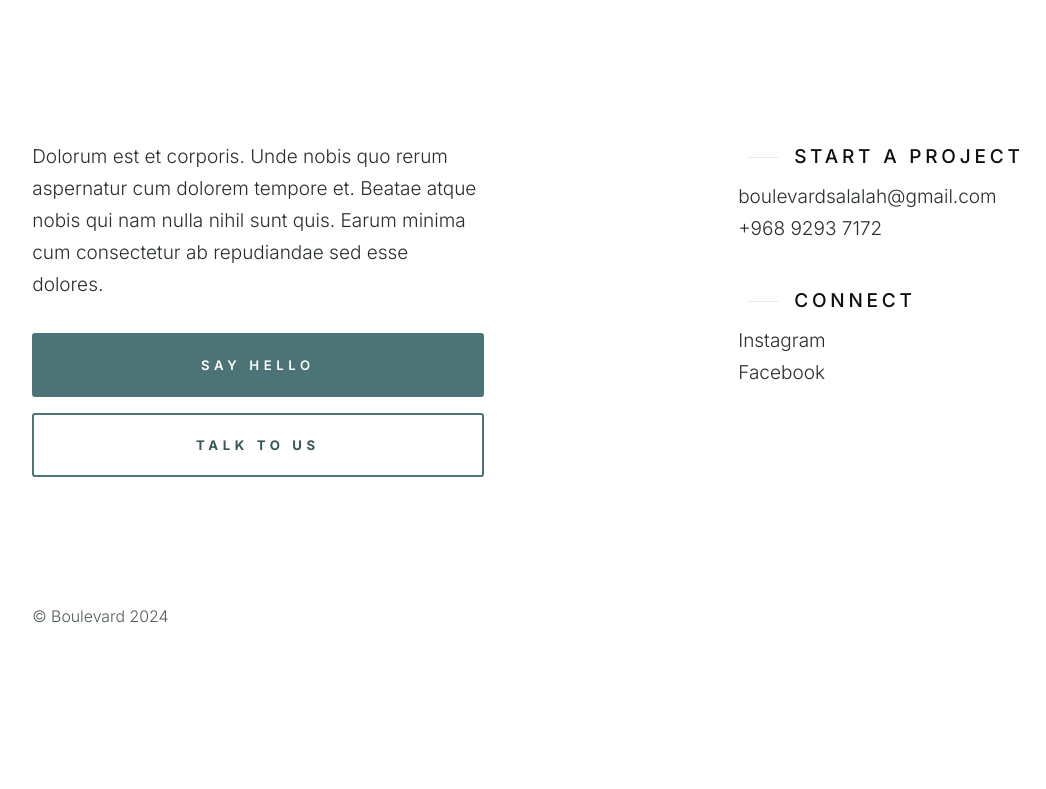
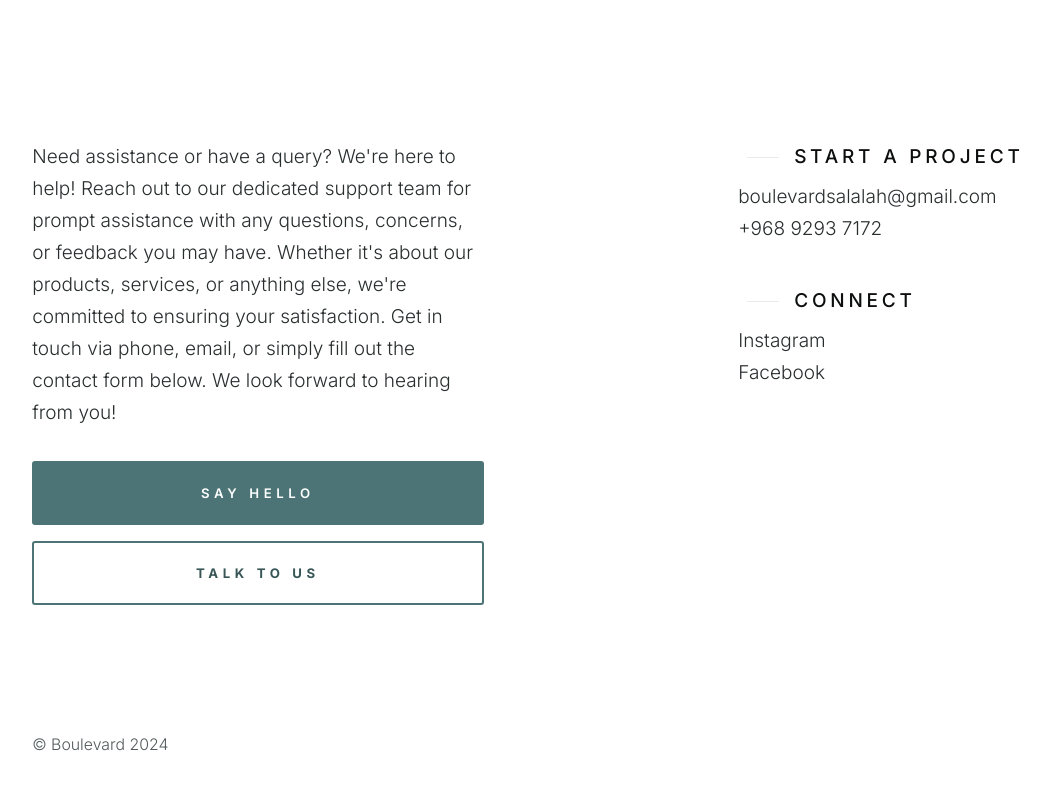
Before and after one commit to Boulevard-Salalah/Website, a plain HTML site: page index.html in a window 1280 px wide. Shown: the part 3841-4630 px from the top of the page, without its empty margins (19-1065 px from the left). Drawn offline with Linux system fonts and the light colour scheme; a web font is replaced by a local one.

Commit message:
Update index.html

```diff
--- a/index.html
+++ b/index.html
@@ -463,9 +463,7 @@
 
                             <div class="column lg-5 md-6 stack-on-900 left-block">
                                 <p>
-                                    Dolorum est et corporis. Unde nobis quo rerum aspernatur cum dolorem
-                                    tempore et. Beatae atque nobis qui nam nulla nihil sunt quis. Earum
-                                    minima cum consectetur ab repudiandae sed esse dolores.
+                                   Need assistance or have a query? We're here to help! Reach out to our dedicated support team for prompt assistance with any questions, concerns, or feedback you may have. Whether it's about our products, services, or anything else, we're committed to ensuring your satisfaction. Get in touch via phone, email, or simply fill out the contact form below. We look forward to hearing from you!
 
                                 <div class="s-footer__buttons">
                                     <a href="mailto:boulevardsalalah@gmail.com" class="btn btn--primary u-fullwidth">Say
```
